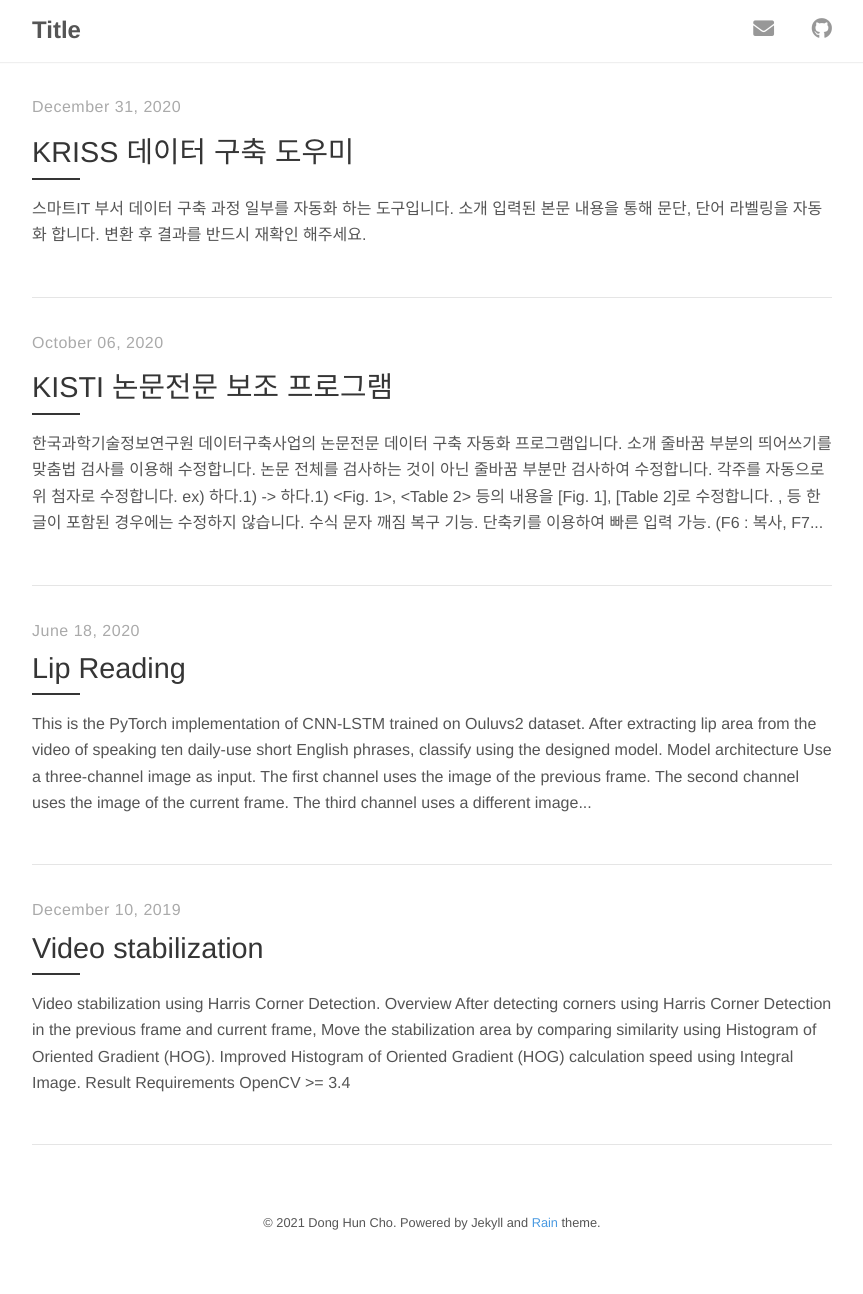
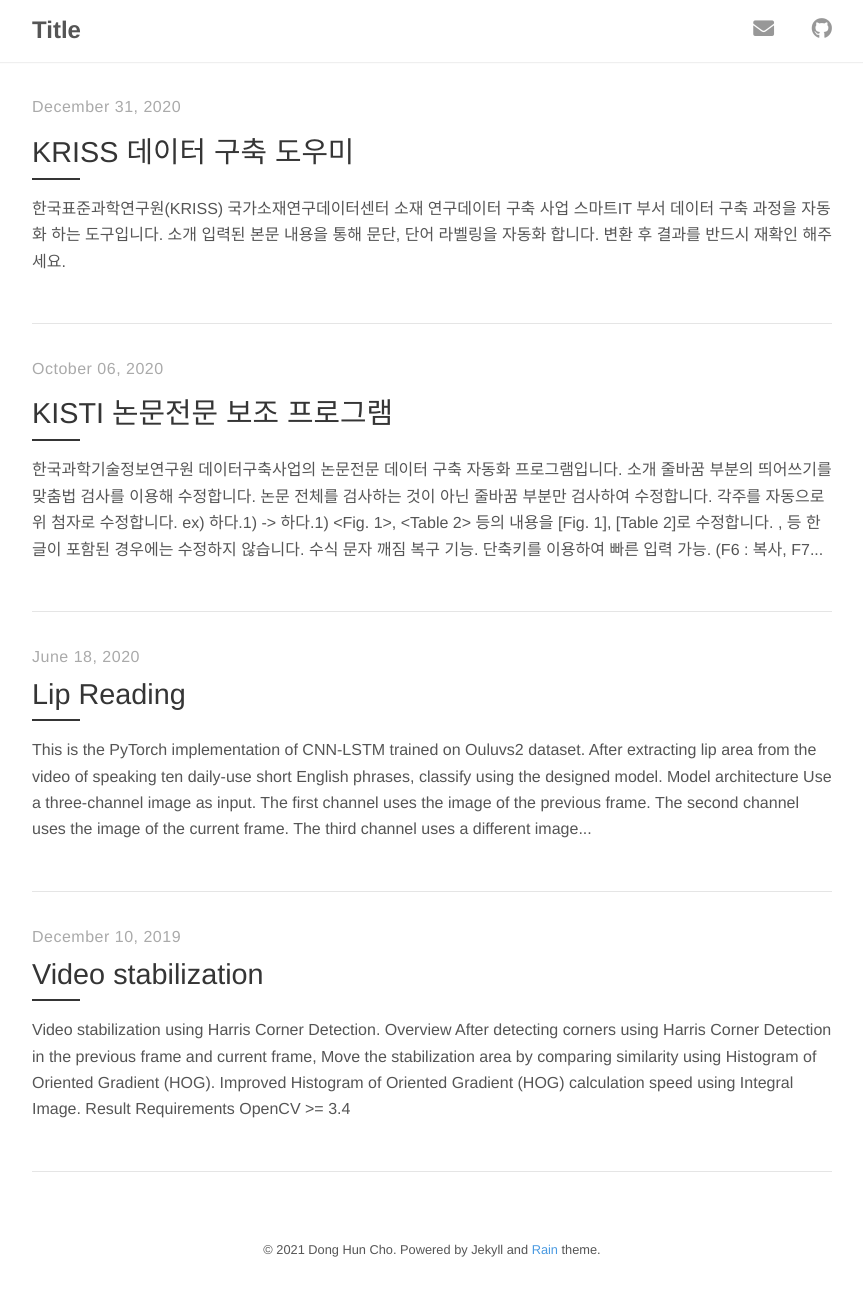
Before and after one commit to johun204/johun204.github.io, a Jekyll site: the page built from index.html, in a window 1280 px wide. Shown: the whole page, without its empty margins (208-1071 px from the left). Built offline with Jekyll 4.4.1, drawn with Linux system fonts in a browser that asks for light colours; nearby versions of some CDN libraries; the list of posts is cut into pages by our own code; before the commit the page ends 1268 px from its top, so only the background shows below that.

Commit message:
Update 2020-12-31-kriss-study-help.md

```diff
--- a/_posts/2020-12-31-kriss-study-help.md
+++ b/_posts/2020-12-31-kriss-study-help.md
@@ -4,7 +4,10 @@
 author: "Dong Hun Cho"
 ---
 
-스마트IT 부서 데이터 구축 과정 일부를 자동화 하는 도구입니다.
+한국표준과학연구원(KRISS) 국가소재연구데이터센터 소재 연구데이터 구축 사업
+
+스마트IT 부서 데이터 구축 과정을 자동화 하는 도구입니다.
+
 
 ## 소개
 * 입력된 본문 내용을 통해 문단, 단어 라벨링을 자동화 합니다.
```
